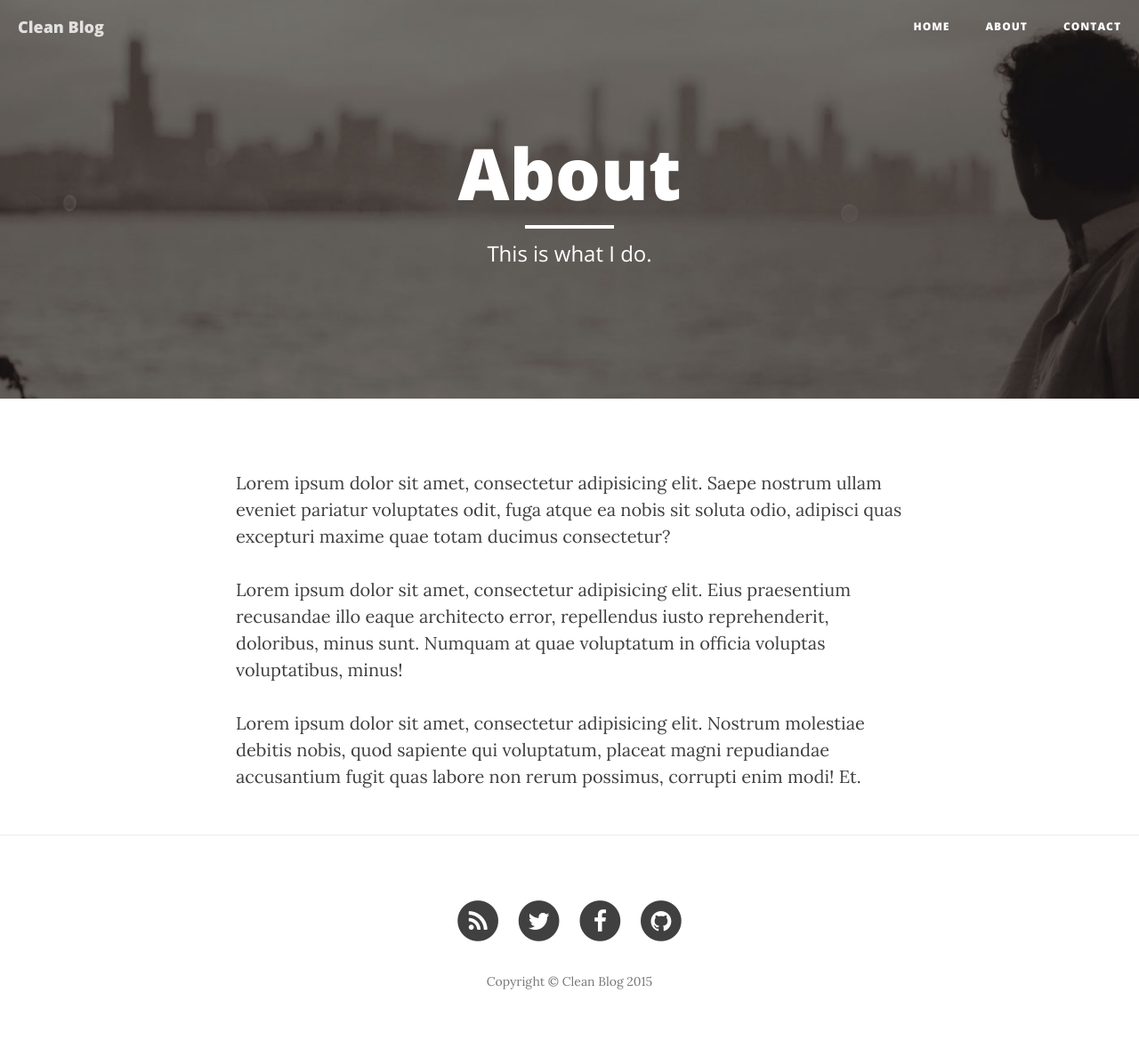
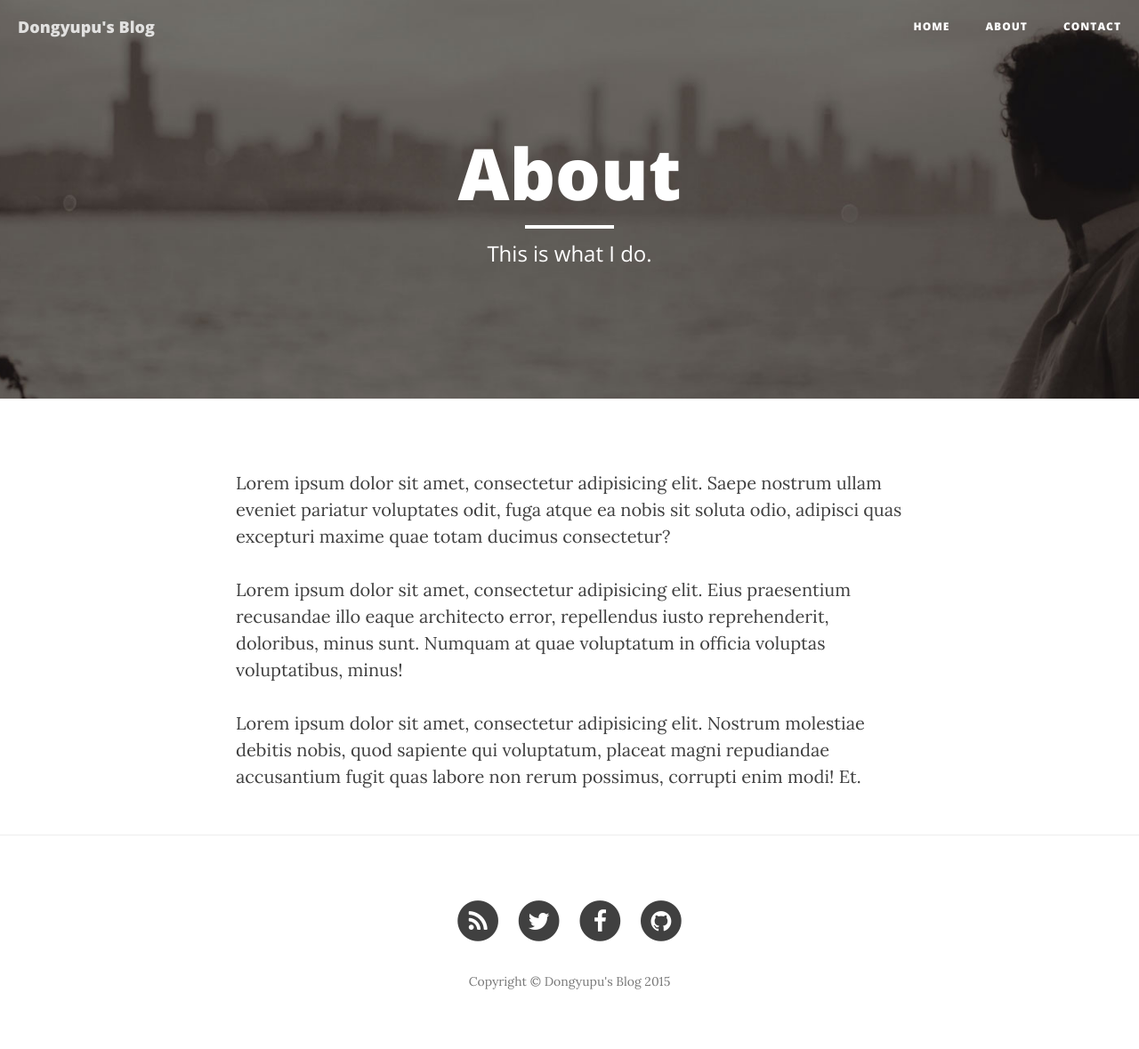
Before and after one commit to dongyupu/colorfulcity, a Jekyll site: the page built from about.html, in a window 1280 px wide. Shown: the whole page at 89% size. Built offline with Jekyll 4.4.1, drawn with Linux system fonts in a browser that asks for light colours; nearby versions of some CDN libraries; some of the changed lines change nothing that is shown.

Commit message:
change config

```diff
--- a/_config.yml
+++ b/_config.yml
@@ -1,8 +1,8 @@
 # Site settings
-title: Clean Blog
+title: Dongyupu's Blog
 header-img: img/home-bg.jpg
 email: dongyupu@foxmail.com
-description: "Write your site description here. It will be used as your sites meta description as well!"
+description: "Dream big, work smart, deliver fast!Software to plan, collaborate, code, and service. Built for teams."
 baseurl: "/test"
 url: "http://dongyupu.github.io/test"
 twitter_username: 741375879
```
